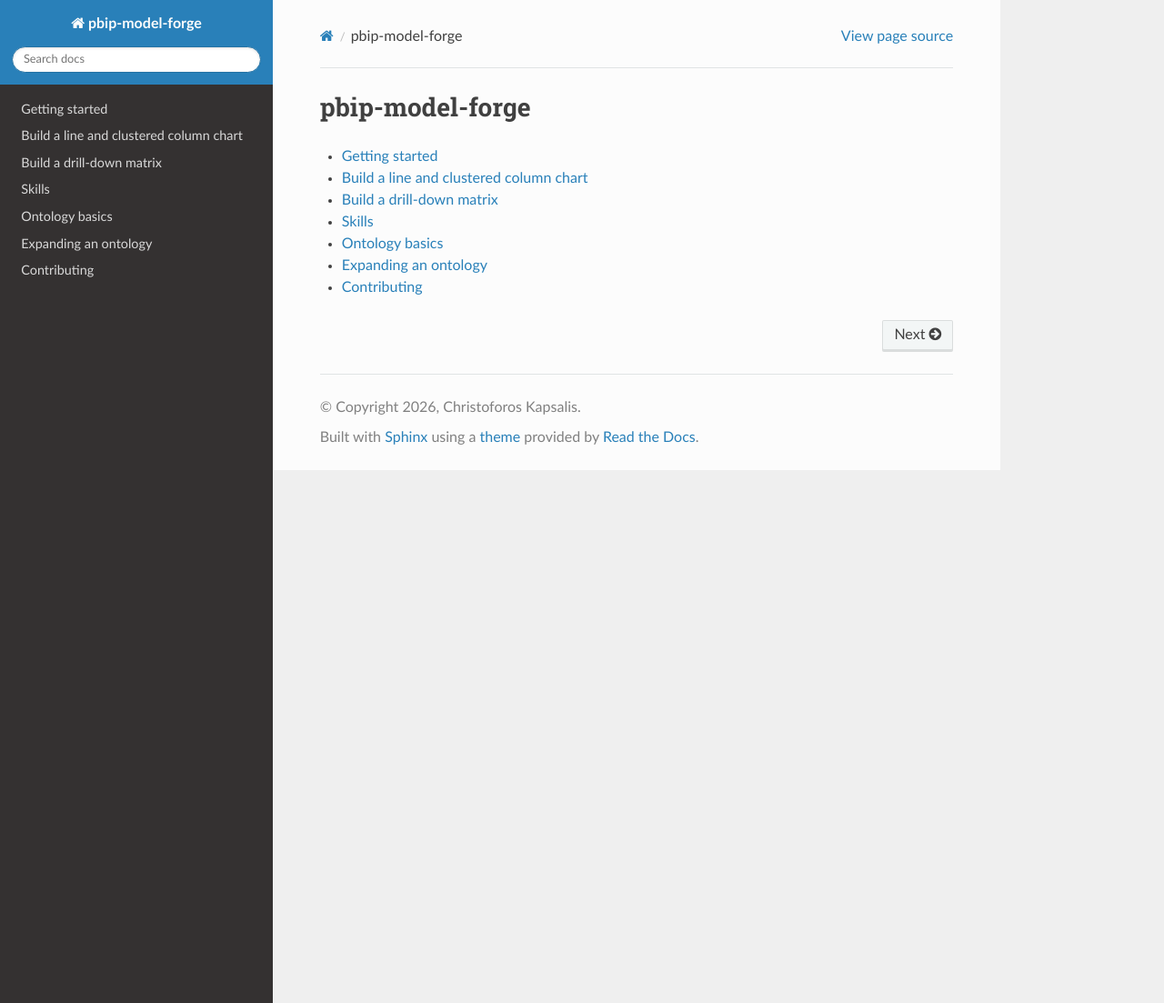
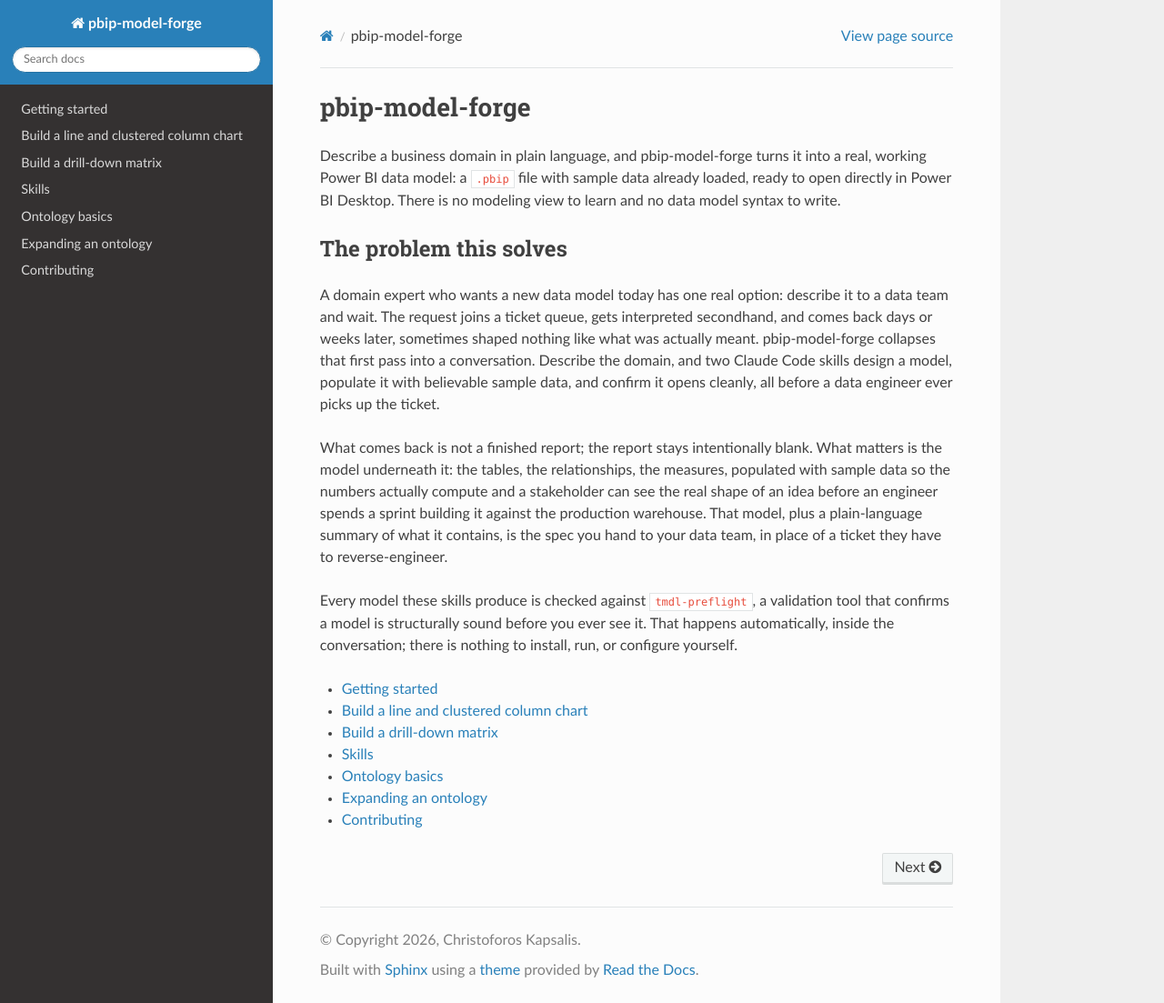
Before and after one commit to C-Kapsalis/pbip-model-forge-documentation, a Sphinx documentation site: the page built from docs/index.rst, in a window 1280 px wide and 1103 px high. Shown: the whole window at 91% size. Built offline with Sphinx 7.4.7 and the Read the Docs theme 3.1.0, drawn with Linux system fonts in a browser that asks for light colours.

Commit message:
Write the real landing page; fix a broken CONTRIBUTING.md link
index.rst was still an instructional scaffold with no actual prose;
written for real now, grounded in the ticket-queue problem this tool
solves and the diagram-as-deliverable framing, with no CLI or
tmdl-preflight exposure to the reader (that stays invisible, per the
skill pair's own design). Fixes contributing.rst's link to the tool
repo's CONTRIBUTING.md, which 404'd on main instead of the actual
default branch, master.

The tutorial (tutorials/getting-started.rst) is still a scaffold,
intentionally: it needs a real example-run transcript before it's
worth writing, not invented content.

```diff
--- a/docs/contributing.rst
+++ b/docs/contributing.rst
@@ -5,7 +5,7 @@ This page is for contributors extending pbip-model-forge itself or its two
 Claude Code skills - people comfortable editing TMDL directly and modifying a
 `SKILL.md` file. For development setup, running the test suite, and pull
 request conventions, see `CONTRIBUTING.md
-<https://github.com/C-Kapsalis/pbip-model-forge/blob/main/CONTRIBUTING.md>`_ in
+<https://github.com/C-Kapsalis/pbip-model-forge/blob/master/CONTRIBUTING.md>`_ in
 the repository root; this page covers the concepts behind the code instead.
 
 The pipeline
--- a/docs/index.rst
+++ b/docs/index.rst
@@ -1,15 +1,37 @@
 pbip-model-forge
 =================
 
-.. Fill in: one paragraph for a reader who has never opened Power BI
-   Desktop's modeling view. Anchor it to skipping that interface entirely,
-   not to TMDL being hard to hand-author (see
-   _kit/claude-skill-archetype-notes.md, the one framing rule).
+Describe a business domain in plain language, and pbip-model-forge
+turns it into a real, working Power BI data model: a ``.pbip`` file
+with sample data already loaded, ready to open directly in Power BI
+Desktop. There is no modeling view to learn and no data model syntax
+to write.
 
-.. Reference and explanation here stay narrow: just the two Claude Code
-   skills and the ontology concept behind them. The deeper TMDL rule-catalog
-   reference and explanation content still belongs one project over, in
-   tmdl-preflight-documentation - do not duplicate it here.
+The problem this solves
+---------------------------
+
+A domain expert who wants a new data model today has one real option:
+describe it to a data team and wait. The request joins a ticket
+queue, gets interpreted secondhand, and comes back days or weeks
+later, sometimes shaped nothing like what was actually meant.
+pbip-model-forge collapses that first pass into a conversation.
+Describe the domain, and two Claude Code skills design a model,
+populate it with believable sample data, and confirm it opens cleanly,
+all before a data engineer ever picks up the ticket.
+
+What comes back is not a finished report; the report stays
+intentionally blank. What matters is the model underneath it: the
+tables, the relationships, the measures, populated with sample data
+so the numbers actually compute and a stakeholder can see the real
+shape of an idea before an engineer spends a sprint building it
+against the production warehouse. That model, plus a plain-language
+summary of what it contains, is the spec you hand to your data team,
+in place of a ticket they have to reverse-engineer.
+
+Every model these skills produce is checked against ``tmdl-preflight``,
+a validation tool that confirms a model is structurally sound before
+you ever see it. That happens automatically, inside the conversation;
+there is nothing to install, run, or configure yourself.
 
 .. toctree::
    :maxdepth: 1
```
Also changed, not shown: 1 other file.
